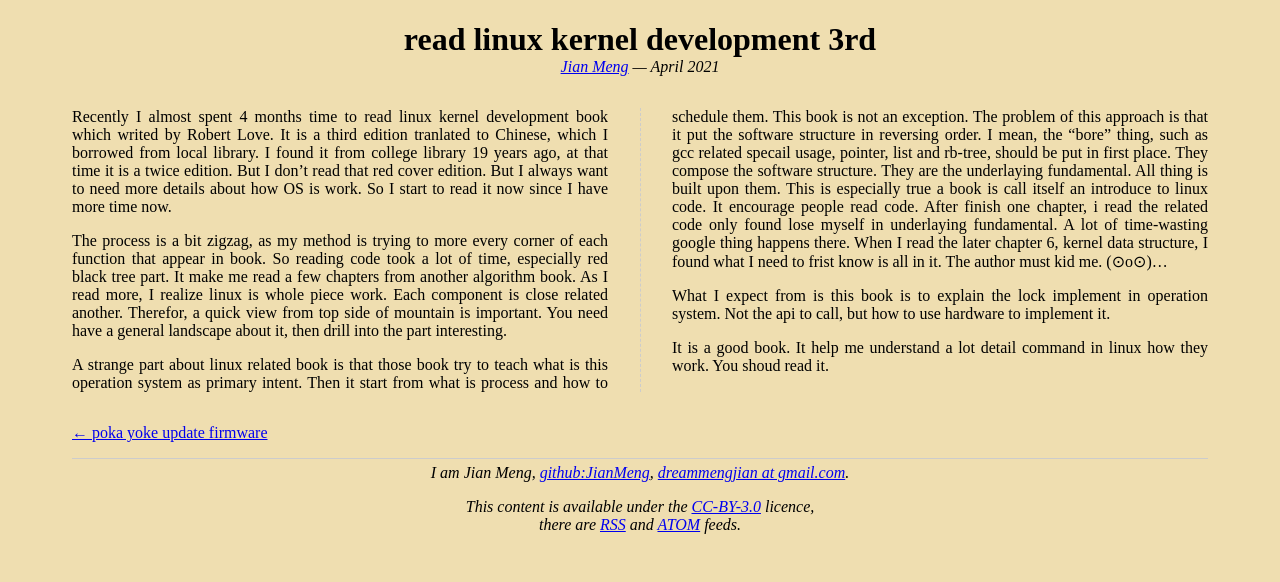
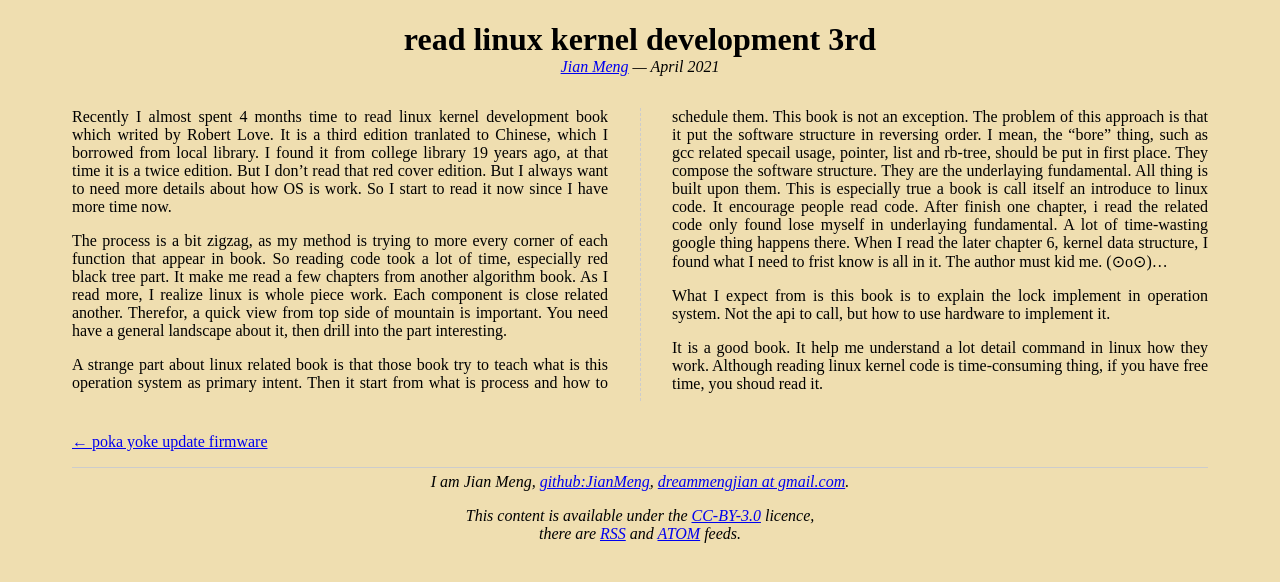
Before and after one commit to JianMeng/jianmeng.github.com, a Jekyll site: the page built from _posts/2021-04-28-read-linux-kernel-development-3rd.md, in a window 1280 px wide. Shown: the top 582 px of the page. Built offline with Jekyll 4.4.1, drawn with Linux system fonts in a browser that asks for light colours.

Commit message:
update last p

```diff
--- a/_posts/2021-04-28-read-linux-kernel-development-3rd.md
+++ b/_posts/2021-04-28-read-linux-kernel-development-3rd.md
@@ -13,5 +13,4 @@ A strange part about linux related book is that those book try to teach what is
 
 What I expect from is this book is to explain the lock implement in operation system. Not the api to call, but how to use hardware to implement it.
 
-
-It is a good book. It help me understand a lot detail command in linux how they work. You shoud read it.
+It is a good book. It help me understand a lot detail command in linux how they work. Although reading linux kernel code is time-consuming thing, if you have free time, you shoud read it.
```
